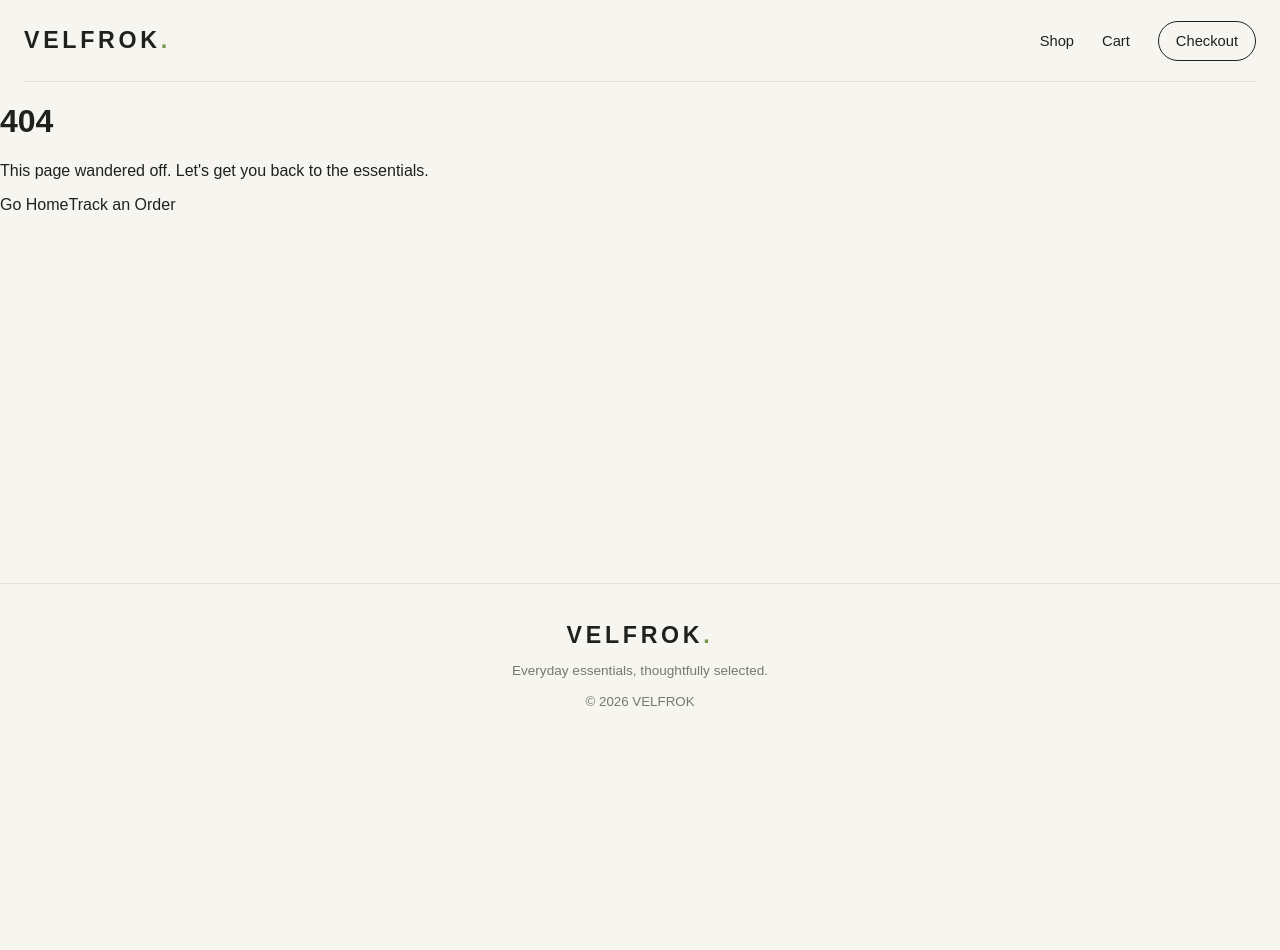
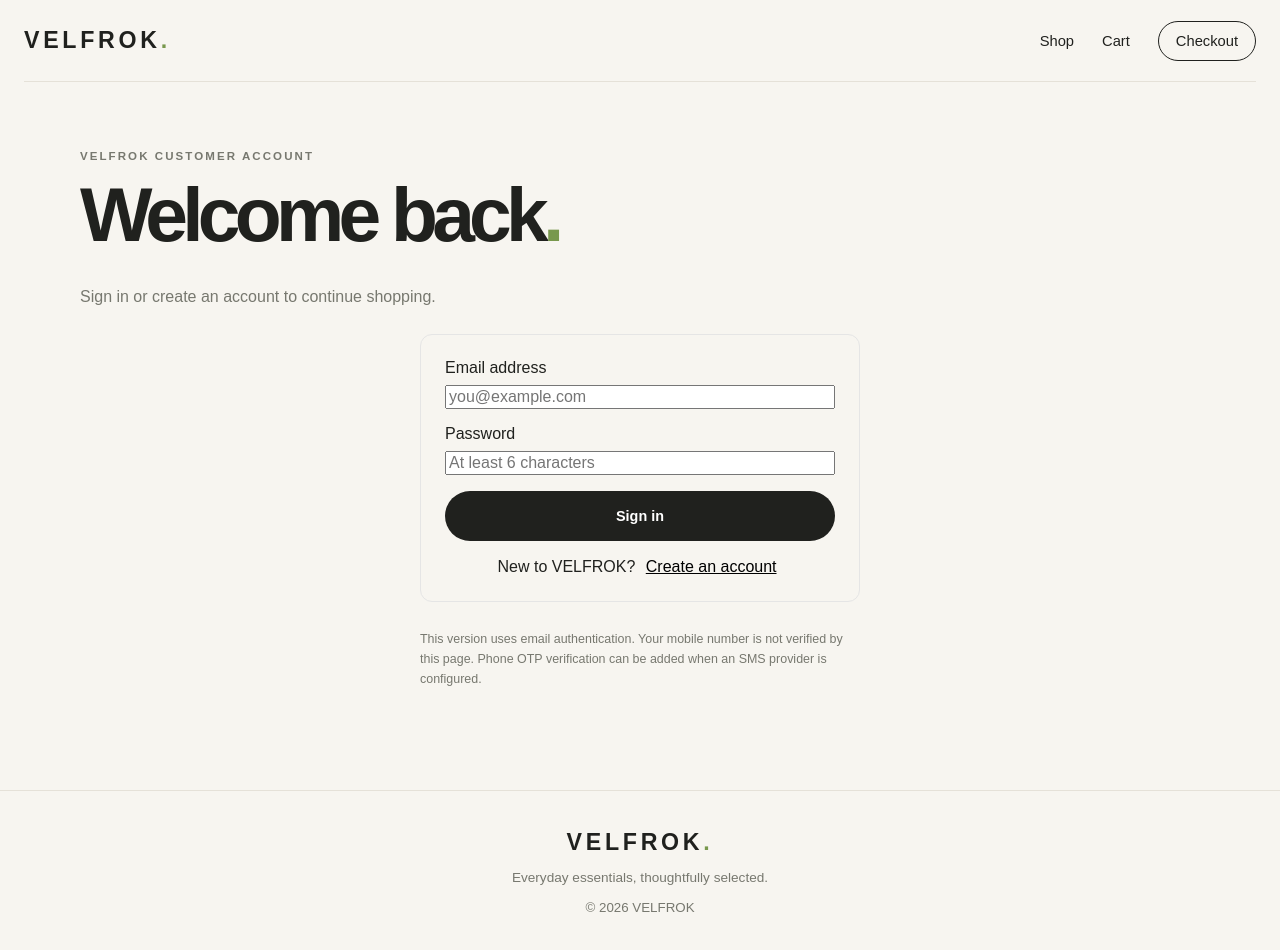
Before and after one commit to velfrok/velfrok, a Next.js app: page /login in a window 1280 px wide. Before the commit this address had no page. Shown: the top 950 px of the page. Before the commit the page ends 800 px from the top, so only its background shows below. Built offline with nearby package versions, Linux system fonts and the light colour scheme.

Commit message:
Implement customer login and signup page
This component handles user login and signup using Supabase authentication, including form submission and error handling.

```diff
--- /dev/null
+++ b/app/login/page.jsx
@@ -0,0 +1,179 @@
+
+"use client";
+
+import { useState } from "react";
+import { useRouter } from "next/navigation";
+import { supabaseBrowser } from "@/lib/supabase";
+
+export default function CustomerLoginPage() {
+  const router = useRouter();
+
+  const [mode, setMode] = useState("login");
+  const [email, setEmail] = useState("");
+  const [password, setPassword] = useState("");
+  const [message, setMessage] = useState("");
+  const [error, setError] = useState("");
+  const [busy, setBusy] = useState(false);
+
+  async function handleSubmit(event) {
+    event.preventDefault();
+    setMessage("");
+    setError("");
+    setBusy(true);
+
+    try {
+      const supabase = supabaseBrowser();
+
+      if (mode === "signup") {
+        const { data, error: authError } =
+          await supabase.auth.signUp({
+            email: email.trim(),
+            password,
+          });
+
+        if (authError) throw authError;
+
+        if (data.session) {
+          setMessage("Account created successfully.");
+          router.push("/");
+          router.refresh();
+        } else {
+          setMessage(
+            "Account request submitted. Check your email for a verification link, then sign in."
+          );
+        }
+      } else {
+        const { error: authError } =
+          await supabase.auth.signInWithPassword({
+            email: email.trim(),
+            password,
+          });
+
+        if (authError) throw authError;
+
+        setMessage("Signed in successfully.");
+        router.push("/");
+        router.refresh();
+      }
+    } catch (err) {
+      setError(err.message || "Something went wrong. Please try again.");
+    } finally {
+      setBusy(false);
+    }
+  }
+
+  return (
+    <section className="simple-page">
+      <p className="eyebrow">VELFROK CUSTOMER ACCOUNT</p>
+
+      <h1>
+        {mode === "login" ? "Welcome back" : "Create your account"}
+        <span>.</span>
+      </h1>
+
+      <p className="muted">
+        Sign in or create an account to continue shopping.
+      </p>
+
+      <form
+        onSubmit={handleSubmit}
+        style={{
+          maxWidth: "440px",
+          margin: "28px auto",
+          padding: "24px",
+          border: "1px solid #e5e5e5",
+          borderRadius: "12px",
+          display: "grid",
+          gap: "16px",
+        }}
+      >
+        <label style={{ display: "grid", gap: "8px" }}>
+          Email address
+          <input
+            type="email"
+            name="email"
+            autoComplete="email"
+            value={email}
+            onChange={(event) => setEmail(event.target.value)}
+            required
+            maxLength={254}
+            placeholder="you@example.com"
+          />
+        </label>
+
+        <label style={{ display: "grid", gap: "8px" }}>
+          Password
+          <input
+            type="password"
+            name="password"
+            autoComplete={
+              mode === "login" ? "current-password" : "new-password"
+            }
+            value={password}
+            onChange={(event) => setPassword(event.target.value)}
+            required
+            minLength={6}
+            maxLength={128}
+            placeholder="At least 6 characters"
+          />
+        </label>
+
+        {error && (
+          <p className="form-error" role="alert">
+            {error}
+          </p>
+        )}
+
+        {message && (
+          <p role="status" style={{ color: "#176b38" }}>
+            {message}
+          </p>
+        )}
+
+        <button
+          className="button button-dark button-full"
+          type="submit"
+          disabled={busy}
+        >
+          {busy
+            ? "Please wait…"
+            : mode === "login"
+              ? "Sign in"
+              : "Create account"}
+        </button>
+
+        <p style={{ textAlign: "center", margin: 0 }}>
+          {mode === "login"
+            ? "New to VELFROK?"
+            : "Already have an account?"}{" "}
+          <button
+            type="button"
+            onClick={() => {
+              setMode(mode === "login" ? "signup" : "login");
+              setError("");
+              setMessage("");
+            }}
+            style={{
+              border: "none",
+              background: "none",
+              textDecoration: "underline",
+              cursor: "pointer",
+              font: "inherit",
+            }}
+          >
+            {mode === "login" ? "Create an account" : "Sign in"}
+          </button>
+        </p>
+      </form>
+
+      <p
+        className="muted small-copy"
+        style={{ maxWidth: "440px", margin: "0 auto" }}
+      >
+        This version uses email authentication. Your mobile number is not
+        verified by this page. Phone OTP verification can be added when an
+        SMS provider is configured.
+      </p>
+    </section>
+  );
+}
```
